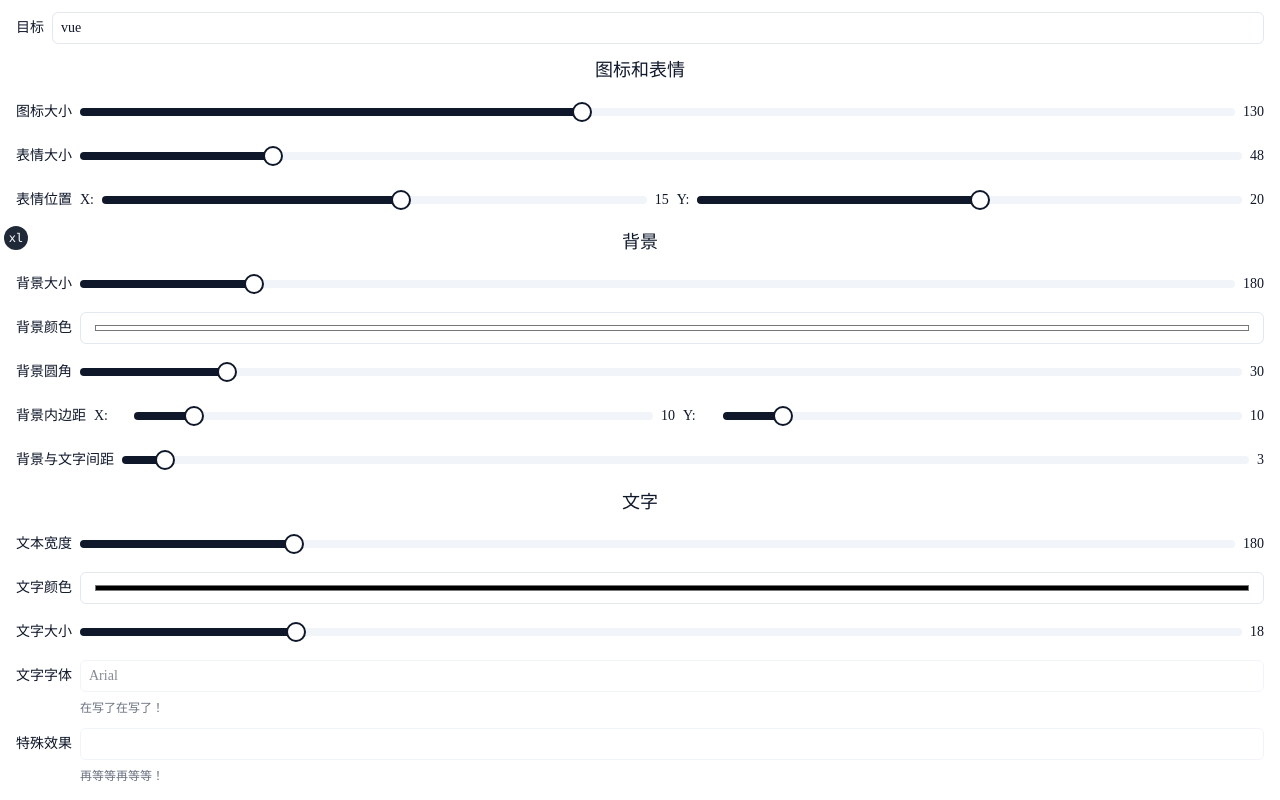
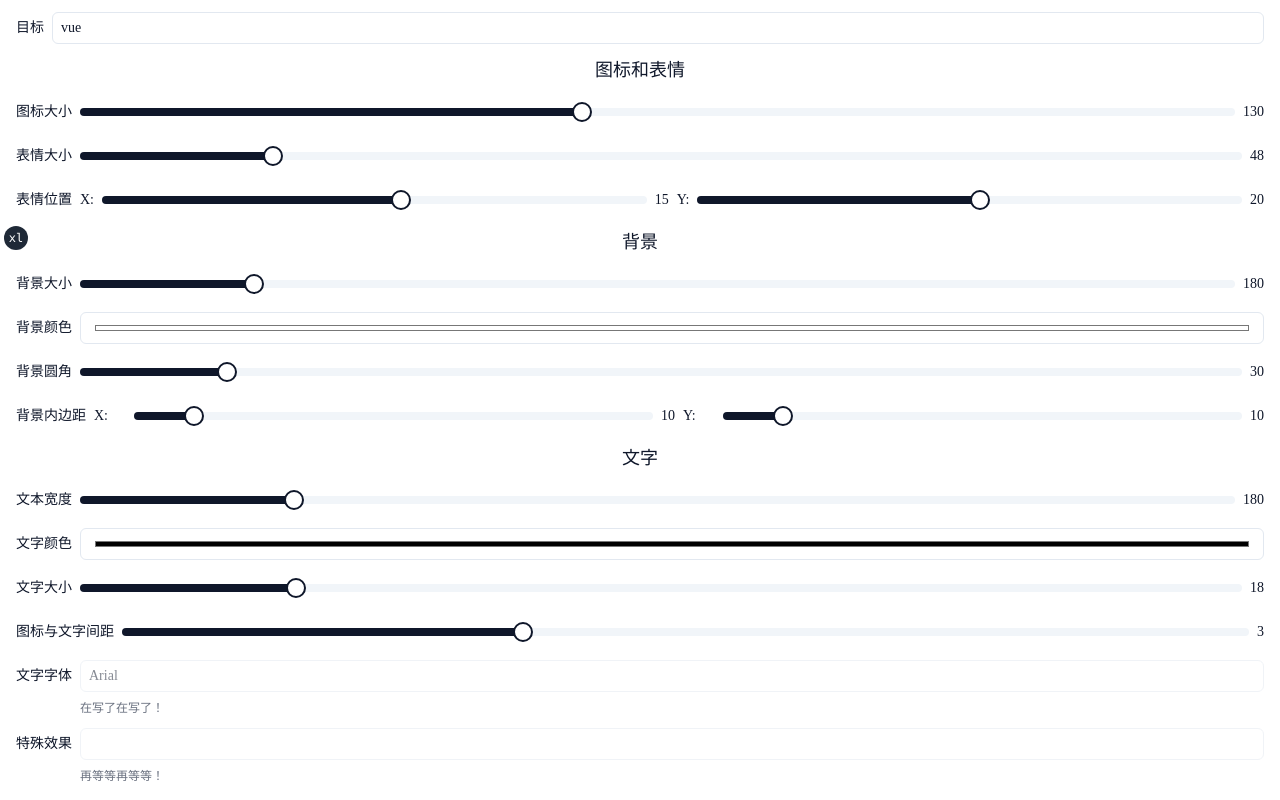
Before and after one commit to screw-hand/meme-tech-mind, a Next.js app: page / in a window 1280 px wide. Shown: the part 546-1346 px from the top of the page. Built offline with nearby package versions, Linux system fonts and the light colour scheme; some icons are missing.

Commit message:
refactor: meme settings of background.gap, update to text.marginTop, for negative values.

```diff
--- a/components/meme-preview.tsx
+++ b/components/meme-preview.tsx
@@ -22,7 +22,6 @@ export function MemePreview({ settings }: MemePreviewProps) {
             backgroundColor: `${settings.background.color}`,
             borderRadius: `${settings.background.borderRadius}px`,
             padding: `${settings.background.paddingY}px ${settings.background.paddingX}px`,
-            gap: `${settings.background.gap}px`,
           }}
         >
           <div className="mx-auto justify-self-center">
@@ -43,6 +42,7 @@ export function MemePreview({ settings }: MemePreviewProps) {
               // `right-[${settings.emoji.x}px]`,
               // `top-[${settings.emoji.y}px]`
             )}
+            // FIXME html2canvas，会让emoji错位
             style={{
               fontSize: `${settings.emoji.size}px`,
               right: `${settings.emoji.x}px`,
@@ -57,6 +57,7 @@ export function MemePreview({ settings }: MemePreviewProps) {
               color: `${settings.text.color}`,
               fontFamily: `${settings.text.fontFamily}`,
               fontSize: `${settings.text.fontSize}px`,
+              marginTop: `${settings.text.marginTop}px`,
             }}
           >
             无语 跟你讲不下去 典型的{settings.target}思维
--- a/components/meme-settings.tsx
+++ b/components/meme-settings.tsx
@@ -223,25 +223,6 @@ export function MemeSettings({
             </div>
           </div>
         </SettingBar>
-        <SettingBar label={<span>背景与文字间距</span>}>
-          <div className="flex items-center gap-2">
-            <Slider
-              value={[settings.background.gap]}
-              max={100}
-              step={1}
-              onValueChange={(value) =>
-                onSettingsChange({
-                  ...settings,
-                  background: {
-                    ...settings.background,
-                    gap: value[0],
-                  },
-                })
-              }
-            />
-            <span className="flex-none">{settings.background.gap}</span>
-          </div>
-        </SettingBar>
       </section>
       {/* 文字设置 */}
       <section className="flex flex-col gap-3">
@@ -292,6 +273,26 @@ export function MemeSettings({
             <span className="flex-none">{settings.text.fontSize}</span>
           </div>
         </SettingBar>
+        <SettingBar label={<span>图标与文字间距</span>}>
+          <div className="flex items-center gap-2">
+            <Slider
+              value={[settings.text.marginTop]}
+              min={-50}
+              max={100}
+              step={1}
+              onValueChange={(value) =>
+                onSettingsChange({
+                  ...settings,
+                  text: {
+                    ...settings.text,
+                    marginTop: value[0],
+                  },
+                })
+              }
+            />
+            <span className="flex-none">{settings.text.marginTop}</span>
+          </div>
+        </SettingBar>
         <SettingBar
           label={<span>文字字体</span>}
           other={<span>在写了在写了！</span>}
--- a/config/default-meme-settings.ts
+++ b/config/default-meme-settings.ts
@@ -19,11 +19,11 @@ export const DefaultMeMeSettings: MemeSettingsType = {
     borderRadius: 30,
     paddingX: 10,
     paddingY: 10,
-    gap: 3,
   },
   text: {
     width: 180,
     color: "#000000",
+    marginTop: 3,
     fontSize: 18,
     fontFamily: "Arial",
   },
--- a/types/meme-settings.ts
+++ b/types/meme-settings.ts
@@ -22,11 +22,11 @@ export interface MemeSettingsType {
     borderRadius: number
     paddingX: number
     paddingY: number
-    gap: number
   }
   text: {
     width: number
     color: string
+    marginTop: number
     fontSize: number
     fontFamily: string
   }
```
